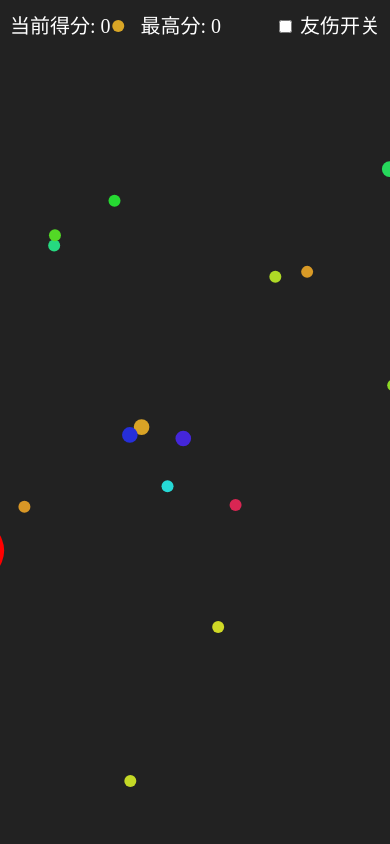
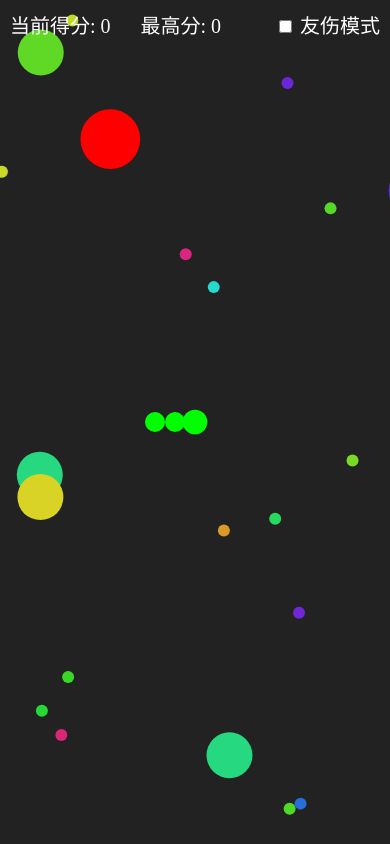
Before and after one commit to LUNGMEN-GOV/LUNGMEN-music-library, a plain HTML site: page index.html in a window 390 px wide. Drawn offline with Linux system fonts and the light colour scheme.

Commit message:
Add files via upload

```diff
--- a/index.html
+++ b/index.html
@@ -38,11 +38,11 @@ cursor: pointer;
 </style>
 </head>
 <body>
-<div id="scoreBoard">得分: 0 最高分: 0</div>
+<div id="scoreBoard">当前得分: 0   最高分: 0</div>
 <div id="friendlyToggle">
 <label>
 <input type="checkbox" id="ffSwitch">
-友伤开关
+友伤模式
 </label>
 </div>
 <canvas id="gameCanvas"></canvas>
@@ -56,6 +56,9 @@ window.addEventListener('resize', () => {
 canvas.width = window.innerWidth;
 canvas.height = window.innerHeight;
 });
+let gameTime = 0;
+let lastUpdate = Date.now();
+let lastRefreshTime = 0;
 
 // 地图尺寸：3000×3000
 const MAP_WIDTH = 3000, MAP_HEIGHT = 3000;
@@ -83,24 +86,60 @@ const COMP_SPEED = 2.7 * 0.9; // 电脑蛇速度
 const BOMB_RADIUS = SUPER_FOOD_RADIUS * 1.3;
 const BOMB_SPEED = PLAYER_SPEED * 1.8;
 
+/***************** 暂停功能 *****************/
+let isPaused = false;
+let pauseStartTime = 0; //记录暂停开始的时刻
+
+document.addEventListener('keydown',(e) => {
+    if (e.code === 'Space'){
+        togglePause();
+    }
+});
+
+let lastTapTime = 0;
+canvas.addEventListener('touchend',(e) => {
+    const currentTime = Date.now();
+    if (currentTime - lastTapTime < 300) { // 300毫秒内算双击
+        togglePause();
+    }
+    lastTapTime = currentTime;
+});
+
+// 定义暂停函数
+function togglePause() {
+    isPaused = !isPaused;
+    if (isPaused) {
+        pauseStartTime = Date.now();
+    } else {
+        // 解除暂停时，计算暂停持续时间
+        const pauseDuration = Date.now() - pauseStartTime;
+        // 补偿时间实体的spawnTime
+        //foods.forEach(f => {
+            //if (f.type === 'super') {
+                //f.spawnTime += pauseDuration;
+            //}
+        //});
+    }
+}
+
 /***************** 音效设置 *****************/
-const soundElimination = new Audio('elimination.mp3'); // 电脑蛇被淘汰音效
+const soundElimination = new Audio('sounds/elimination.mp3'); // 电脑蛇被淘汰音效
 soundElimination.preload = "auto";
 soundElimination.load();
 soundElimination.play();
-const soundPlayerEliminated = new Audio('player_eliminated.mp3'); // 玩家蛇被淘汰音效
+const soundPlayerEliminated = new Audio('sounds/player_eliminated.mp3'); // 玩家蛇被淘汰音效
 soundPlayerEliminated.preload = "auto";
 soundPlayerEliminated.load();
 soundPlayerEliminated.play();
-const soundSuperFood = new Audio('superfood.mp3'); // 吃超级食物音效
+const soundSuperFood = new Audio('sounds/superfood.mp3'); // 吃超级食物音效
 soundSuperFood.preload = "auto";
 soundSuperFood.load();
 soundSuperFood.play();
-const soundBoundaryHit = new Audio('boundary.mp3'); // 触碰边界音效
+const soundBoundaryHit = new Audio('sounds/boundary.mp3'); // 触碰边界音效
 soundBoundaryHit.preload = "auto";
 soundBoundaryHit.load();
 soundBoundaryHit.play();
-const soundBombHit = new Audio('explode.mp3'); // 炸弹球碰撞音效
+const soundBombHit = new Audio('sounds/explode.mp3'); // 炸弹球碰撞音效
 soundBombHit.preload = "auto";
 soundBombHit.load();
 soundBombHit.play();
@@ -108,13 +147,23 @@ soundBombHit.play();
 // 播放音效函数
 function playSound(audioObj) {
 if(audioObj && typeof audioObj.play === 'function'){
-audioObj.currentTime = 0;
-audioObj.play();
+let sound = audioObj.cloneNode();
+sound.currentTime = 0;
+sound.play().catch(err => {
+    console.error("Errors occurred when playing the soundtrack.",err);
+});
 }
 }
 
-/***************** 友伤开关持久化 *****************/
-let friendlyFireEnabled = localStorage.getItem('friendlyFireEnabled') === 'false';
+/***************** 友伤模式持久化 *****************/
+let friendlyFireEnabled;
+const storedFF = localStorage.getItem('friendlyFireEnabled');
+if (storedFF === null) {
+    friendlyFireEnabled = false;
+    localStorage.setItem('friendlyFireEnabled',"false");
+} else {
+    friendlyFireEnabled = (storedFF === "true");
+}
 const ffSwitch = document.getElementById('ffSwitch');
 ffSwitch.checked = friendlyFireEnabled;
 ffSwitch.addEventListener('change', (e) => {
@@ -133,6 +182,28 @@ hue = randomInt(0, 360);
 return 'hsl(' + hue + ', 70%, 50%)';
 }
 function randomColor() { return 'hsl(' + randomInt(0, 360) + ', 70%, 50%)'; }
+function randomPlayerColor() {
+    // 设定 50% 概率返回黄色
+    if (Math.random() < 0.5) {
+        return 'hsl(60,100%,50%)';
+    } else {
+        return randomColor();
+    }
+}
+function randomComputerColor(excludeColor) {
+    let color;
+    do {
+        color = randomColor();
+    } while (color === excludeColor);
+    return color;
+}
+// 安全设置
+document.addEventListener('contextmenu',event => event.preventDefault());
+document.addEventListener('keydown', event => {
+    if (event.key === 'F12' || (event.ctrlKey && event.shiftKey && event.key === 'I')) {
+        event.preventDefault();
+    }
+});
 
 /***************** 全局变量 *****************/
 let foods = [];
@@ -149,28 +220,56 @@ this.y = y;
 this.type = type; // 'normal'、'super'、'corpse'
 if(this.type === 'super'){
 this.color = randomColorNoRed();
-this.spawnTime = Date.now();
+this.spawnTime = gameTime;
+this.dying = false;
+this.disappearOpacity = 1;
 } else {
 this.color = randomColor();
 }
 this.opacity = 1;
 }
+update() {
+if(this.type === 'super'){
+let elapsed = gameTime - this.spawnTime;
+if(!this.dying && elapsed > SUPER_FOOD_DURATION){
+    this.dying = true;
+}
+if(this.dying){
+    this.disappearOpacity -= 0.04;
+    if(this.disappearOpacity <= 0){
+        this.opacity = 0;
+    }
+}
+}
+}
 draw() {
 ctx.save();
-ctx.globalAlpha = this.opacity;
+ctx.globalAlpha = (this.type === 'super' && this.dying) ? this.disappearOpacity : this.opacity;
 ctx.fillStyle = this.color;
 ctx.beginPath();
-let radius;
-if (this.type === 'normal') {
-radius = FOOD_NORMAL_RADIUS;
-} else if (this.type === 'super') {
-radius = SUPER_FOOD_RADIUS;
-} else if (this.type === 'corpse') {
-radius = FOOD_NORMAL_RADIUS * 1.3;
-}
+let radius = (this.type === 'normal') ? FOOD_NORMAL_RADIUS :
+(this.type === 'super') ? SUPER_FOOD_RADIUS :
+(this.type === 'corpse') ? FOOD_NORMAL_RADIUS * 1.3 : 0;
 ctx.arc(this.x, this.y, radius, 0, Math.PI * 2);
 ctx.fill();
+
+let currentTime = gameTime;
+if (this.type === 'super' && !this.dying) {
+let elapsed = gameTime - this.spawnTime;
+let remaining = SUPER_FOOD_DURATION - elapsed;
+if (remaining <= 10000 && remaining > 0) {
+let seconds = Math.ceil(remaining / 1000);
+ctx.fillStyle = "red";
+ctx.font = "bold 20px sans-serif";
+ctx.textAlign = "center";
+ctx.textBaseline = "middle";
+ctx.fillText(seconds, this.x, this.y);
+}
+}
+
 ctx.restore();
+}
+}
 if(this.type === 'super'){
 let elapsed = Date.now() - this.spawnTime;
 let remaining = SUPER_FOOD_DURATION - elapsed;
@@ -185,16 +284,7 @@ ctx.fillText(seconds, this.x, this.y);
 ctx.restore();
 }
 }
-}
-update() {
-if(this.type === 'super'){
-let elapsed = Date.now() - this.spawnTime;
-if(elapsed > SUPER_FOOD_DURATION){
-this.opacity = 0;
-}
-}
-}
-}
+
 
 /***************** 蛇类 *****************/
 class Snake {
@@ -305,15 +395,23 @@ this.alive = false;
 this.dying = true;
 if(this.isPlayer){
     if(cause == "bomb"){
+        setTimeout(() => {
             playSound(soundBombHit);
             playSound(soundPlayerEliminated);
+        },0);
     } else if(cause == "boundary"){
+        setTimeout(() => {
             playSound(soundBoundaryHit);
+        },0);
     } else {
+        setTimeout(() => {
             playSound(soundPlayerEliminated);
+        },0);
     }
 } else {
+setTimeout(() => {
     playSound(soundElimination);
+},0);
 }
 }
 if(this.isPlayer) gameOver();
@@ -370,7 +468,8 @@ playSound(soundBombHit);
 }
 
 /***************** 初始生成 *****************/
-let playerSnake = new Snake(MAP_WIDTH/2, MAP_HEIGHT/2, '#0f0', true);
+let playerSnakeColor = randomPlayerColor();
+let playerSnake = new Snake(MAP_WIDTH/2, MAP_HEIGHT/2, playerSnakeColor, true);
 snakes.push(playerSnake);
 
 function spawnComputerSnake() {
@@ -380,17 +479,18 @@ spawnX = random(0, MAP_WIDTH);
 spawnY = random(0, MAP_HEIGHT);
 } while(Math.hypot(spawnX - playerSnake.head.x, spawnY - playerSnake.head.y) < 300);
 let initLength = Math.max(3, Math.floor(playerSnake.segments.length * 0.65));
-let compSnake = new Snake(spawnX, spawnY, randomColorNoRed(), false, initLength);
+let compColor = randomComputerColor(playerSnake.color);
+let compSnake = new Snake(spawnX, spawnY, compColor, false, initLength);
 snakes.push(compSnake);
 }
 for(let i = 0; i < 5; i++){
 spawnComputerSnake();
 }
 
-for(let i = 0; i < 350; i++){
+for(let i = 0; i < 400; i++){
 let fx = random(0, MAP_WIDTH);
 let fy = random(0, MAP_HEIGHT);
-let type = (Math.random() < 0.05) ? 'super' : 'normal';
+let type = (Math.random() < 0.07) ? 'super' : 'normal';
 foods.push(new Food(fx, fy, type));
 }
 
@@ -406,6 +506,7 @@ bombs.push(spawnBomb());
 
 /***************** 食物刷新与炸弹球补齐 *****************/
 function refreshFoodByDensity() {
+if(isPaused) return; // 暂停时不刷新
 let cols = Math.ceil(MAP_WIDTH/GRID_SIZE);
 let rows = Math.ceil(MAP_HEIGHT/GRID_SIZE);
 let grid = Array(rows).fill(0).map(() => Array(cols).fill(0));
@@ -418,12 +519,19 @@ const threshold = 3;
 for(let r = 0; r < rows; r++){
 for(let c = 0; c < cols; c++){
 if(grid[r][c] < threshold){
-let fx = random(c * GRID_SIZE, (c+1)*GRID_SIZE);
-let fy = random(r * GRID_SIZE, (r+1)*GRID_SIZE);
-let type = (Math.random() < 0.05) ? 'super' : 'normal';
+let fx = random(c * GRID_SIZE, (c+1) * GRID_SIZE);
+let fy = random(r * GRID_SIZE, (r+1) * GRID_SIZE);
+let type = (Math.random() < 0.07) ? 'super' : 'normal';
 foods.push(new Food(fx, fy, type));
 }
 }
+}
+// 检查当前是否存在超级食物，若数量不超过3则强制补充
+const superFoodCount = foods.filter(f => f.type === 'super').length;
+if (superFoodCount <= 3) {
+    let fx = random(0,MAP_WIDTH);
+    let fy = random(0,MAP_HEIGHT);
+    foods.push(new Food(fx,fy,'super'));
 }
 let compCount = snakes.filter(s => !s.isPlayer && s.alive).length;
 if(compCount < 3){
@@ -452,14 +560,14 @@ controlPos.y = e.clientY;
 });
 }
 
-/***************** 电脑蛇 AI *****************/
+/***************** 电脑蛇 AI 行动逻辑 *****************/
 function updateComputerSnakeAI(snake) {
 if(!snake.alive) return;
 // 1. 避开附近炸弹球（圆形碰撞判定）
 for(let bomb of bombs){
 if(!bomb.alive) continue;
 let dBomb = Math.hypot(snake.head.x - bomb.x, snake.head.y - bomb.y);
-if(dBomb < (SNAKE_HEAD_RADIUS + bomb.radius)){
+if(dBomb < (SNAKE_HEAD_RADIUS + bomb.radius + 50)){ // 扩大了躲避范围
 let dx = snake.head.x - bomb.x;
 let dy = snake.head.y - bomb.y;
 let mag = Math.hypot(dx, dy);
@@ -470,13 +578,13 @@ return;
 }
 }
 }
-// 2. 主动攻击距离400以内的其他蛇
+// 2. 主动攻击距离300px以内的其他蛇
 let attackTarget = null;
 let attackDist = Infinity;
 for(let other of snakes){
 if(other === snake || !other.alive) continue;
 let d = Math.hypot(snake.head.x - other.head.x, snake.head.y - other.head.y);
-if(d < 400 && d < attackDist){
+if(d < 300 && d < attackDist){
 attackTarget = other.head;
 attackDist = d;
 }
@@ -513,7 +621,34 @@ snake.direction.y = dy / mag;
 }
 return;
 }
-// 4. 默认追踪玩家蛇
+// 4. 若没有超级食物，且离玩家较远（大于400px），则寻找尸体食物
+if(!target) {
+    let playerDist = Math.hypot(snake.head.x - playerSnake.head.x,snake.head.y - playerSnake.head.y);
+    if (playerDist > 400){
+        let corpseTarget = null;
+        let minCorpseDist = Infinity;
+        for (let f of foods) {
+            if (f.type === 'corpse') {
+                let d = Math.hypot(snake.head.x - f.x,snake.head.y - f.y);
+                if (d < minCorpseDist) {
+                    minCorpseDist = d;
+                    corpseTarget = {x:f.x,y:f.y};
+                }
+            }
+        }
+        if (corpseTarget) {
+            let dx = corpseTarget.x - snake.head.x;
+            let dy = corpseTarget.y - snake.head.y;
+            let mag = Math.hypot(dx,dy);
+            if (mag !== 0) {
+                snake.direction.x = dx / mag;
+                snake.direction.y = dy / mag;
+            }
+            return;
+        }
+    }
+}
+// 5. 其他情况下默认追踪玩家蛇
 let dx = playerSnake.head.x - snake.head.x;
 let dy = playerSnake.head.y - snake.head.y;
 let mag = Math.hypot(dx, dy);
@@ -588,13 +723,11 @@ break;
 }
 
 function spawnCorpseFoods(snake) {
-let count = snake.segments.length;
-let center = snake.segments[snake.segments.length - 1];
-for(let i = 0; i < count; i++){
-let fx = center.x + random(-30, 30);
-let fy = center.y + random(-30, 30);
+snake.segments.forEach(seg => {
+    let fx = seg.x + random(-3,3);
+    let fy = seg.y + random(-3,3);
     foods.push(new Food(fx, fy, 'corpse'));
-}
+});
 snakes = snakes.filter(s => s !== snake);
 }
 
@@ -602,22 +735,26 @@ snakes = snakes.filter(s => s !== snake);
 function gameLoop() {
 ctx.clearRect(0, 0, canvas.width, canvas.height);
 
-for(let bomb of bombs){
-bomb.update();
-}
+let now = Date.now();
+let dt = isPaused ? 0 : (now - lastUpdate);
+lastUpdate = now;
+gameTime += dt;
 
-for(let s of snakes){
-if(s.alive){
-if(!s.isPlayer){
-updateComputerSnakeAI(s);
-}
-s.update();
-checkFoodCollision(s);
-} else {
-s.update();
+// 只有未暂停时才更新实体状态
+if (!isPaused){
+    bombs.forEach(bomb => bomb.update());
+    snakes.forEach(snake => {
+        if (!snake.isPlayer) updateComputerSnakeAI(snake);
+        snake.update();
+        checkFoodCollision(snake);
+        checkSnakeCollisions();
+    });
+    foods.forEach(food => food.update());
+    if(gameTime - lastRefreshTime >= FOOD_REFRESH_INTERVAL){
+        refreshFoodByDensity();
+        lastRefreshTime = gameTime;
     }
 }
-checkSnakeCollisions();
 
 for(let i = foods.length - 1; i >= 0; i--){
 let food = foods[i];
```
Lines whose indentation alone changed are shown as unchanged.
